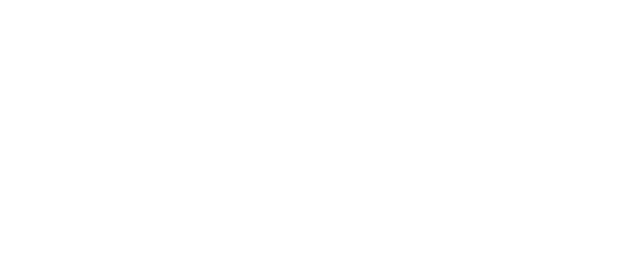
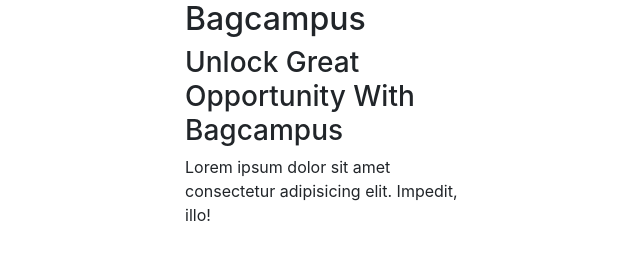
Before and after one commit to bagcampus/Login-Template-From-Bagcampus, a website: page index.html in a window 1280 px wide. Shown: the whole page, without its empty margins (10-650 px from the left). Drawn offline with nearby package versions, Linux system fonts and the light colour scheme.

Commit message:
Update index.html

```diff
--- a/index.html
+++ b/index.html
@@ -17,7 +17,19 @@
             <div class="col-md-10">
                 <div class="login-box">
                     <div class="container">
-
+                        <div class="row">
+                            <div class="col-md-5 col-lg-4">
+                                <div class="text-box">
+                                    <div class="heading">
+                                        <h2 class="logo">Bagcampus</h2>
+                                    </div>
+                                    <div class="sub-heading">
+                                        <h3 class="moto">Unlock Great Opportunity With Bagcampus</h3>
+                                        <p class="low-para">Lorem ipsum dolor sit amet consectetur adipisicing elit. Impedit, illo!</p>
+                                    </div>
+                                </div>
+                            </div>
+                        </div>
                     </div>
                 </div>
             </div>
```
